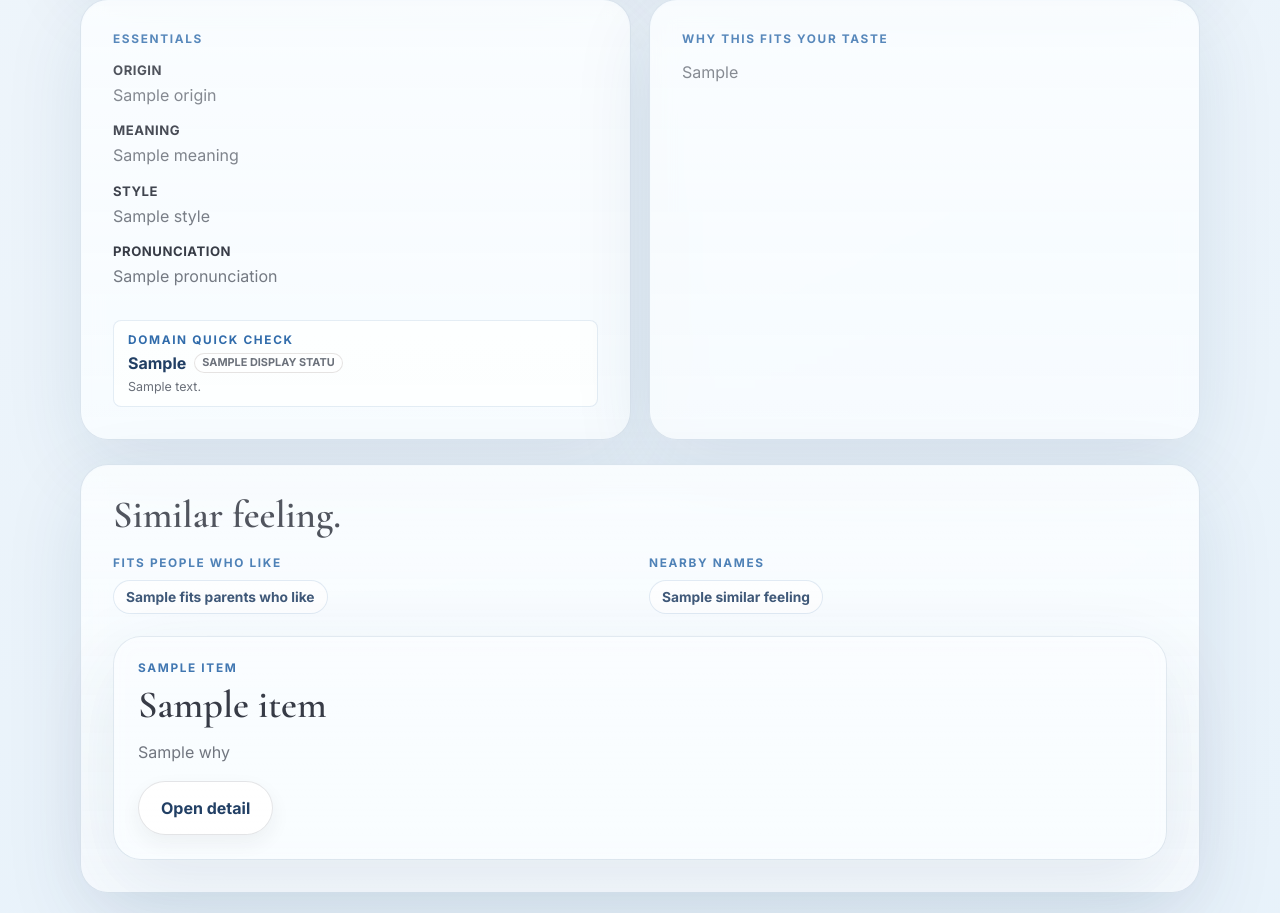
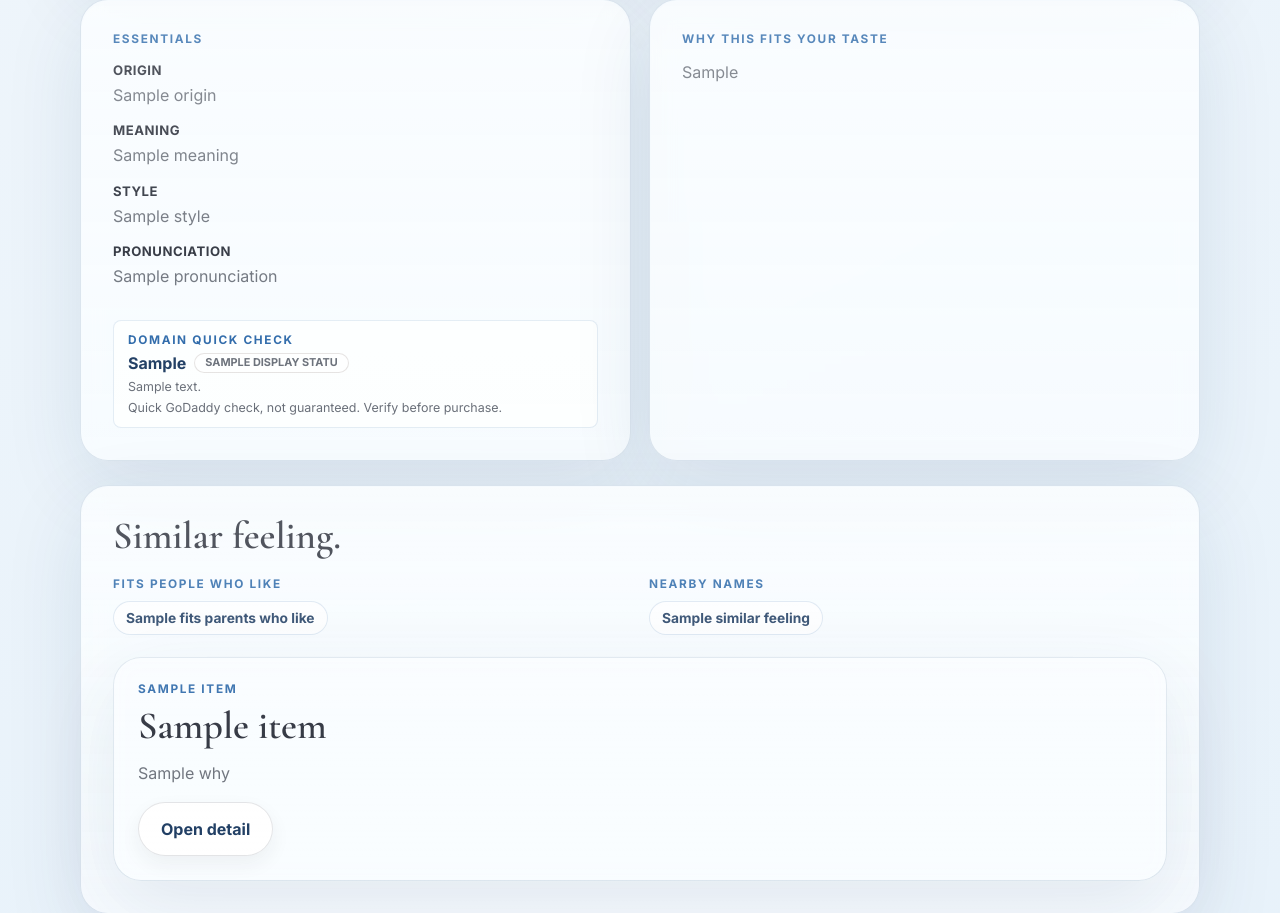
Before and after one commit to pickleball-dan/namengine-business-app, a Flask app: template templates/name_detail.html in a window 1280 px wide. Shown: the part 995-1908 px from the top of the page. Run offline with Flask 3, Linux system fonts and the light colour scheme; the template is opened without the code that fills it: most values are stand-ins (such as "Sample title", 1, 10 or a date in 2020).

Commit message:
Restore domain quick check disclaimer

```diff
--- a/static/styles.css
+++ b/static/styles.css
@@ -1231,8 +1231,10 @@ textarea { resize: vertical; }
 .domain-status {
   display: inline-flex;
   align-items: center;
+  justify-content: center;
   min-height: 20px;
-  padding: 2px 7px;
+  min-width: max-content;
+  padding: 3px 10px;
   border-radius: 999px;
   border: 1px solid rgba(66, 55, 42, 0.14);
   background: rgba(255, 255, 255, 0.72);
--- a/templates/_domain_info.html
+++ b/templates/_domain_info.html
@@ -9,4 +9,5 @@
   {% if domain_info.note %}
   <p class="domain-note">{{ domain_info.note }}</p>
   {% endif %}
+  <p class="domain-note">Quick GoDaddy check, not guaranteed. Verify before purchase.</p>
 </div>
```
